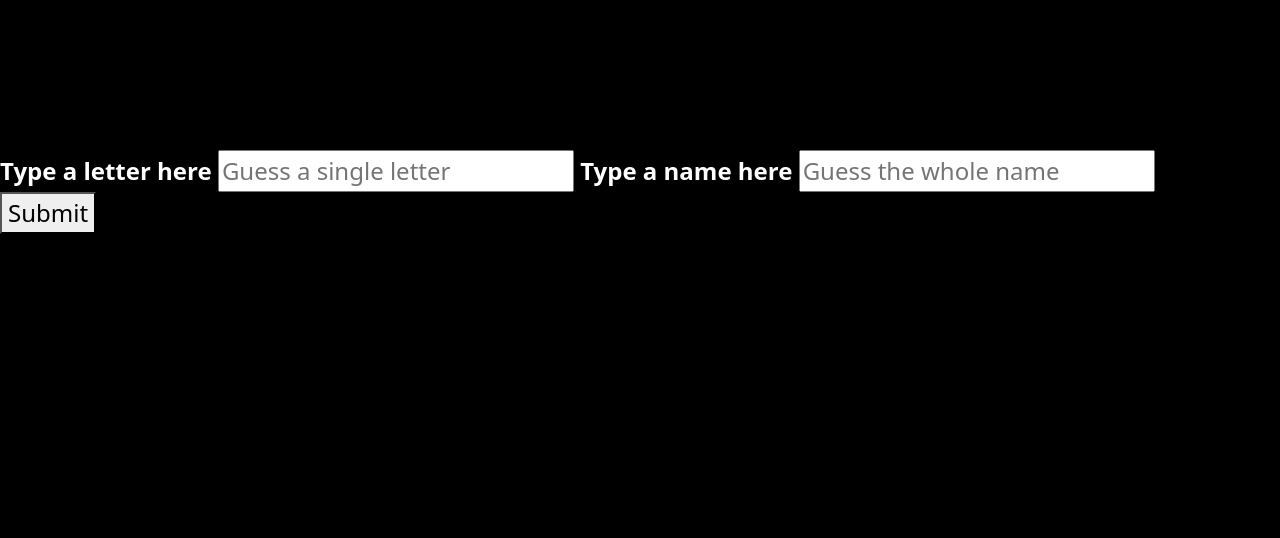
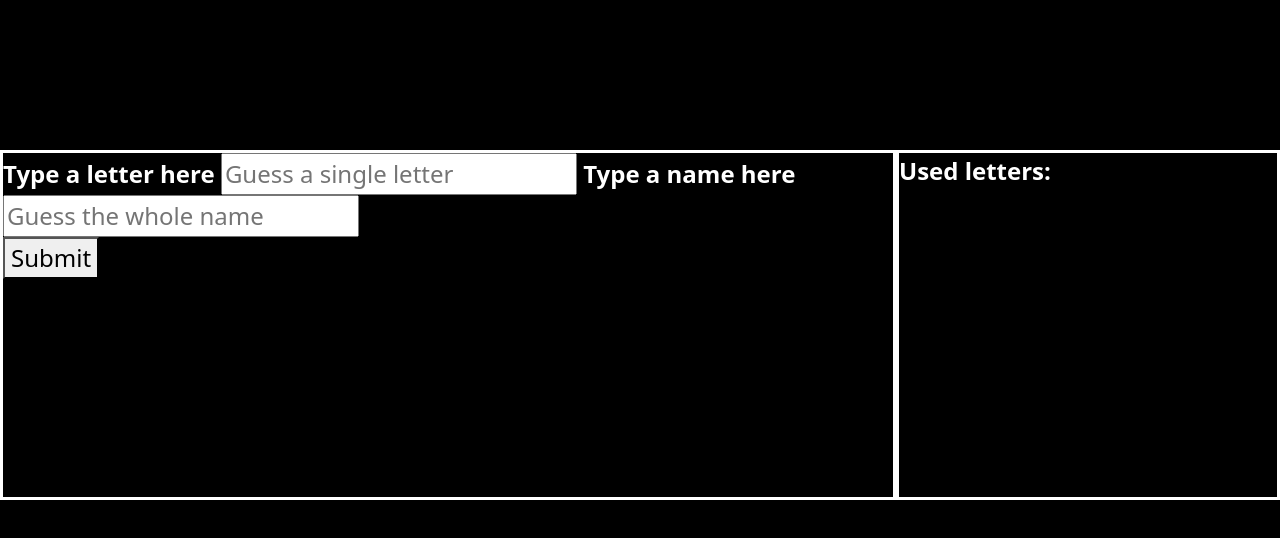
Before and after one commit to ZackCipolletta/Dino-Ipsum-exercise, a website built with webpack: page src/index.html in a window 1280 px wide. Built offline with nearby package versions, Linux system fonts and the light colour scheme; no server answers.

Commit message:
complete UI, add a box containing used letters, sorted alphabetically.
Co-authored-by: James Provance <jb24x7@gmail.com>

```diff
--- a/src/css/styles.css
+++ b/src/css/styles.css
@@ -7,12 +7,21 @@ body {
   }
 
   ul {
-    vertical-align: middle;
-    margin-top: 20%;
     width: 50%;
     margin-left: auto;
     margin-right: auto;
+    padding-top: 50px;
   }
+
+  #usedLetters {
+    float: right;
+    margin: auto;
+    width: 30%;
+    border: solid white;
+    height: 350px;
+  }
+
+
 
   ul p {
     display: inline;
@@ -27,3 +36,10 @@ body {
     margin-left: 50px;
     width: max-content;
   }
+
+  #container {
+    width: 70%;
+    float: left;
+    border: solid white;
+    height: 350px;
+  }
--- a/src/index.html
+++ b/src/index.html
@@ -7,7 +7,7 @@
 
 <body>
   <div id="spacer"></div>
-  <div>
+  <div id="container">
   <form id="userInputForm">
     <label for="text">Type a letter here</label>
     <input type="text" name="text" id="text" maxlength="1" placeholder="Guess a single letter">
@@ -16,10 +16,15 @@
     <button type="submit" id="submit">Submit</button>
   </form>
 
-  <ul id="response"></ul>
 
-  <ul id="response2"></ul>
-</div>
+    <ul id="response"></ul>
+  </div>
+    <div id="usedLetters">
+      <p id>Used letters:</p>
+      <p id="response2"></p>
+    </div>
+
+
 </body>
 
 </html>
--- a/src/index.js
+++ b/src/index.js
@@ -75,7 +75,7 @@ function compareWholeName(response) {
 
 function compareUserInput(response) {
   let userInput = document.getElementById("text").value;
-
+  let usedLetters = document.getElementById('response2');
   let i = 0;
   let thisResponse = response.toString().split('');
   console.log(userInput);
@@ -85,6 +85,15 @@ function compareUserInput(response) {
     }
     i++;
   });
+  if (Array.from(usedLetters.innerText).includes(userInput)) {
+    console.log('try again');
+  } else {
+    usedLetters.innerText += userInput;
+    let x = usedLetters.innerText.split('').sort();
+    console.log(x);
+    document.getElementById('response2').innerText = x.join("  ");
+  }
+  // usedLetters.innerText += userInput;
   document.getElementById('userInputForm').reset();
 }
 
```
